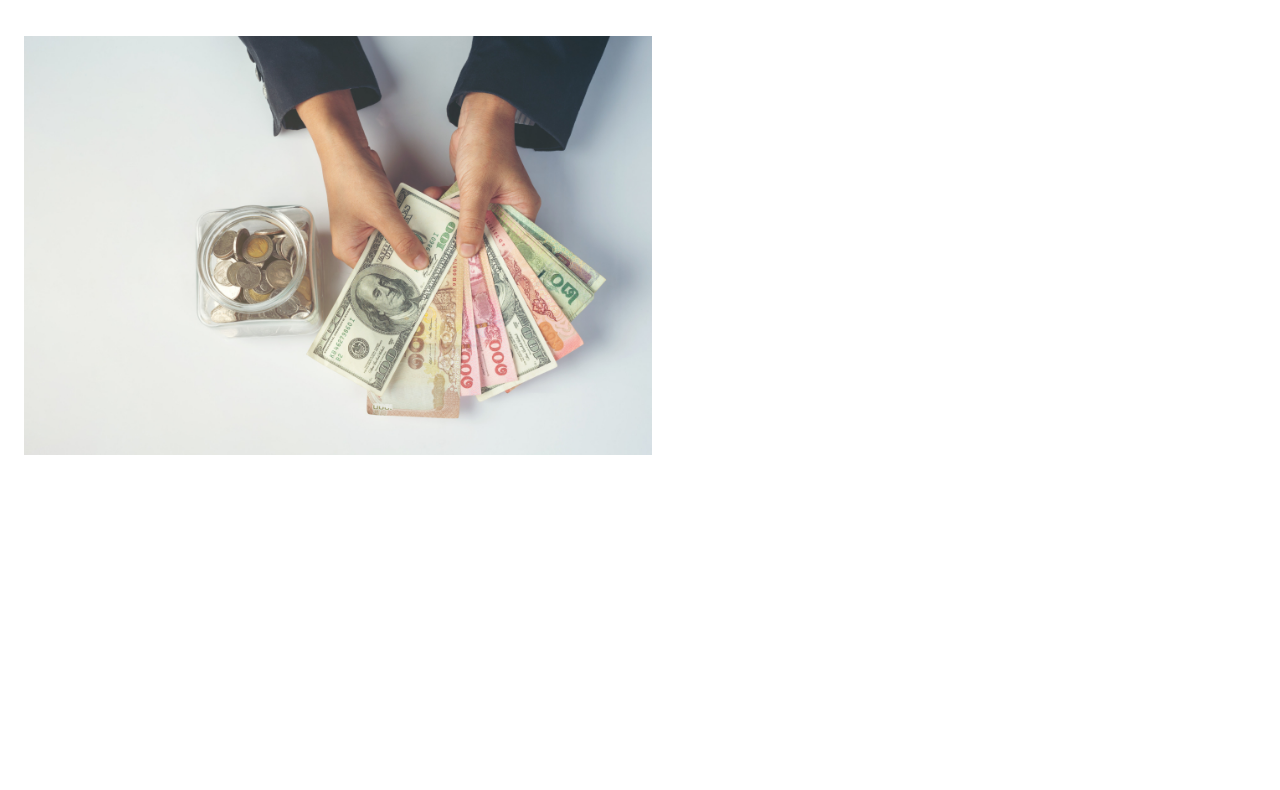
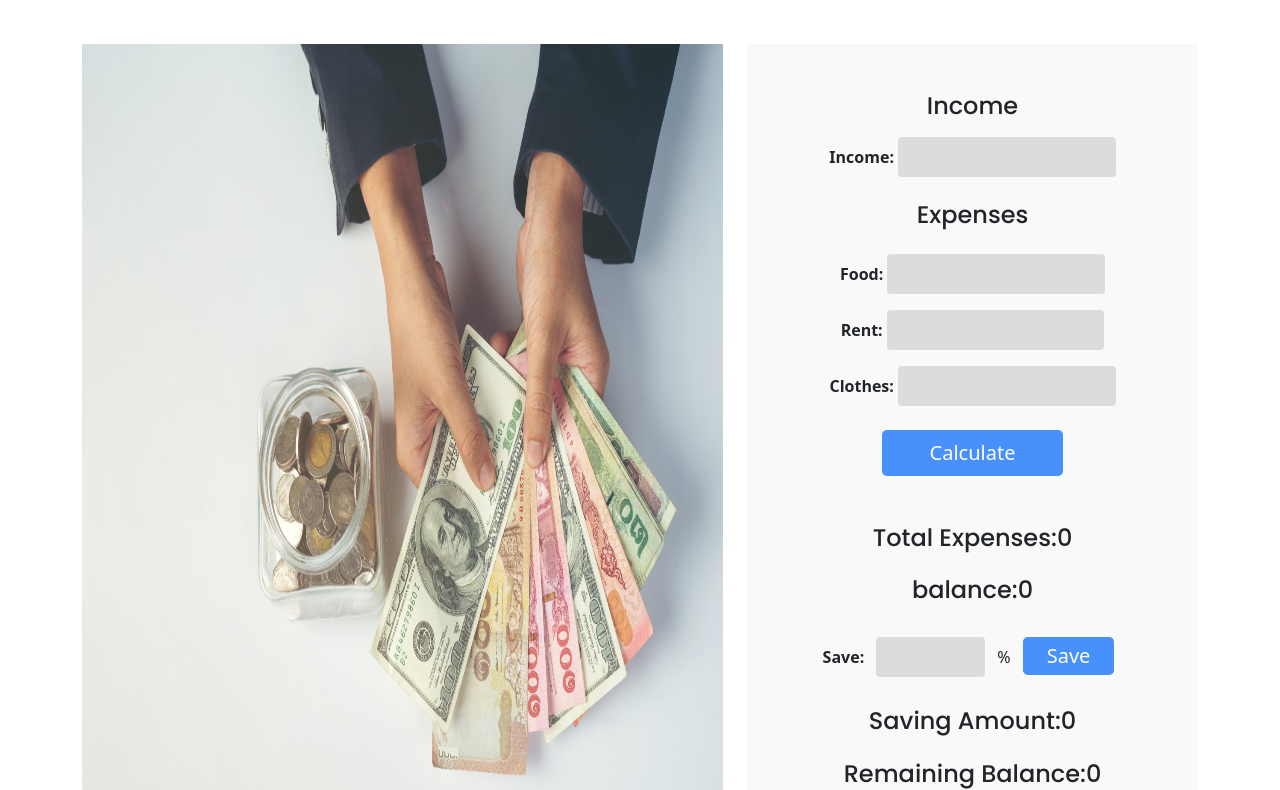
Before and after one commit to arifraj199/money-master-assingment05, a plain HTML site: page index.html in a window 1280 px wide. Shown: the part 116-906 px from the top of the page. Before the commit the page ends 800 px from the top, so only its background shows below. Drawn offline with nearby package versions, Linux system fonts and the light colour scheme.

Commit message:
html and css design added

```diff
--- a/css/style.css
+++ b/css/style.css
@@ -2,8 +2,12 @@
 
 @import url('https://fonts.googleapis.com/css2?family=Poppins:wght@700&display=swap');
 @import url('https://fonts.googleapis.com/css2?family=Montserrat&display=swap');
+@import url('https://fonts.googleapis.com/css2?family=Poppins:wght@500&display=swap');
 h1,
-h2,
+h2 {
+    font-family: 'Poppins', sans-serif;
+}
+
 h3,
 h4 {
     font-family: 'Poppins', sans-serif;
@@ -12,3 +16,11 @@ h4 {
 p {
     font-family: 'Montserrat', sans-serif;
 }
+
+.bg-balance-info {
+    background-color: #faf9f9;
+}
+
+.input-bg {
+    background-color: #DCDCDC;
+}
--- a/index.html
+++ b/index.html
@@ -17,17 +17,49 @@
 
     <!-- header section -->
     <header>
-        <h1 class="text-center mt-5">Money <span class="text-primary">Hub</span></h1>
+        <h1 class="text-center mt-5">Money <span class="text-primary">HUB</span></h1>
     </header>
     <!-- main section -->
     <main>
-        <section>
-            <div class="row">
-                <div class="col-12 col-md-6">
-                    <img class="img-fluid mx-4 my-5" src="images/money-hub.jpg" alt="">
+        <section class="container">
+            <div class="row my-5 gy-3 gx-lg-4">
+                <div class="col-12 col-md-7">
+                    <img class="img-fluid h-100" src="images/money-hub.jpg" alt="">
                 </div>
-                <div class="col-12 col-md-6"></div>
+                <div class="col-12 col-md-5 text-center ">
+                    <div class="bg-balance-info px-2 py-5">
+                        <!-- total income -->
+                        <div>
+                            <h4 class="mb-3">Income</h4>
+                            <span class="fw-bold">Income: </span><input class="w-50 border-0 py-2 input-bg rounded" type="text" value="">
+                        </div>
+                        <!-- expenses -->
+                        <div>
+                            <h4 class="mt-4 mb-3">Expenses</h4>
+                            <span class="fw-bold">Food: </span><input class="w-50 my-2 py-2 input-bg border-0 rounded" type="text" value="">
+                            <br><span class="fw-bold">Rent: </span><input class="w-50 my-2 py-2 input-bg border-0 rounded" type="text" value="">
+                            <br><span class="fw-bold">Clothes: </span><input class="w-50 my-2 py-2 input-bg border-0 rounded" type="text" value=""><br>
+                        </div>
+                        <!-- calculate button -->
+                        <div class="mb-5 mt-3">
+                            <button class="bg-primary bg-opacity-75 text-white border-0 fs-5 px-5 py-2 rounded-3 ">Calculate</button>
+                        </div>
+                        <!-- total balance count -->
+                        <div>
+                            <h4 class="my-4">Total Expenses:<span>0</span></h4>
+                            <h4 class="my-4">balance:<span>0</span></h4>
+                        </div>
+                        <!-- saving balance -->
+                        <div>
+                            <span class="fw-bold">Save: </span><input class="w-25 border-0 py-2 input-bg mx-2 rounded" type="text" value=""> % <button class="bg-primary bg-opacity-75 text-white border-0 fs-5 px-4 py-1 my-2 mx-2 rounded-3 ">Save</button>
+                            <h4 class="my-4">Saving Amount:<span>0</span></h4>
+                            <h4>Remaining Balance:<span>0</span></h4>
+                        </div>
+                    </div>
+
+                </div>
             </div>
+
         </section>
     </main>
 
```
Also changed, not shown: images/money-master-2.jpg (added), 1 other file.
